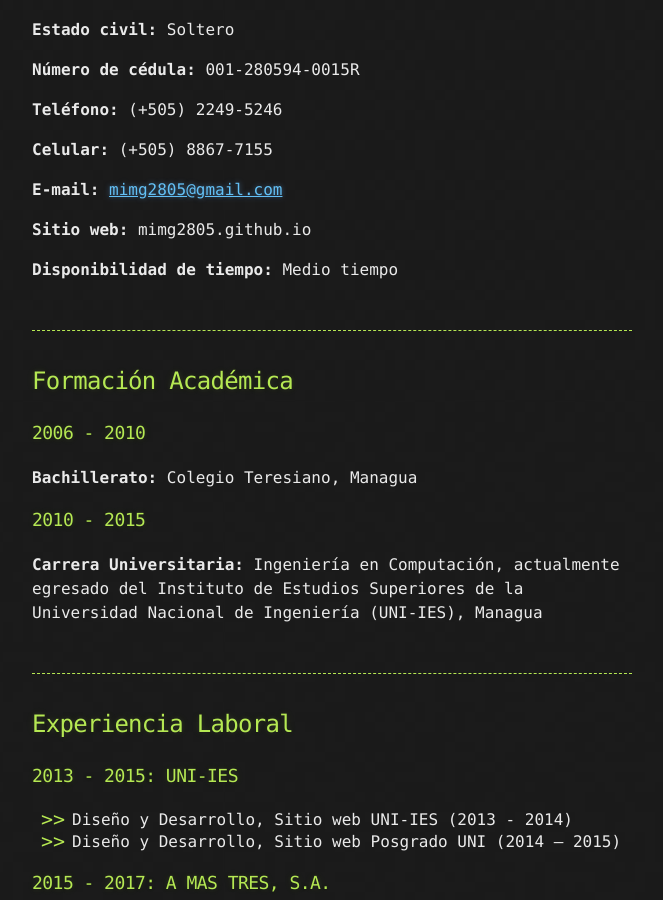
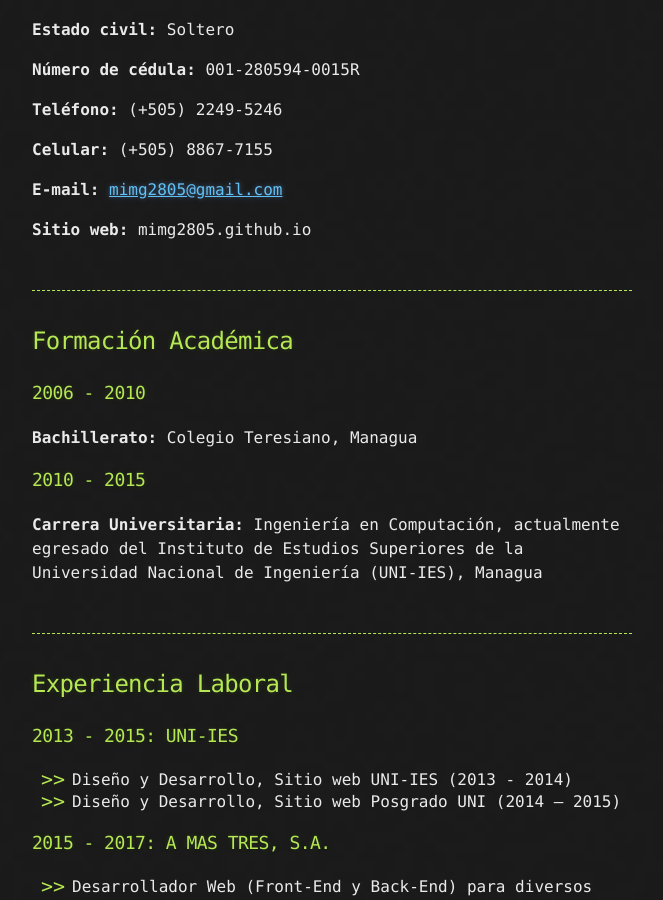
Before and after one commit to mimg2805/mimg2805.github.io, a Jekyll site: the page built from cv/index.html, in a window 1280 px wide and 900 px high, scrolled down 663 px. Shown: the whole window, without its empty margins (308-971 px from the left). Built offline with Jekyll 4.4.1, drawn with Linux system fonts in a browser that asks for light colours; nearby versions of some CDN libraries.

Commit message:
Updating CV

```diff
--- a/cv/index.html
+++ b/cv/index.html
@@ -32,7 +32,7 @@ title: CV
     <p><strong>Celular: </strong>(+505) 8867-7155</p>
     <p><strong>E-mail: </strong><a href="mailto:mimg2805@gmail.com">mimg2805@gmail.com</a></p>
     <p><strong>Sitio web: </strong>mimg2805.github.io</p>
-    <p><strong>Disponibilidad de tiempo: </strong>Medio tiempo</p>
+    <!--<p><strong>Disponibilidad de tiempo: </strong>Tiempo completo</p>-->
 
     <br/>
     <hr/>
```
